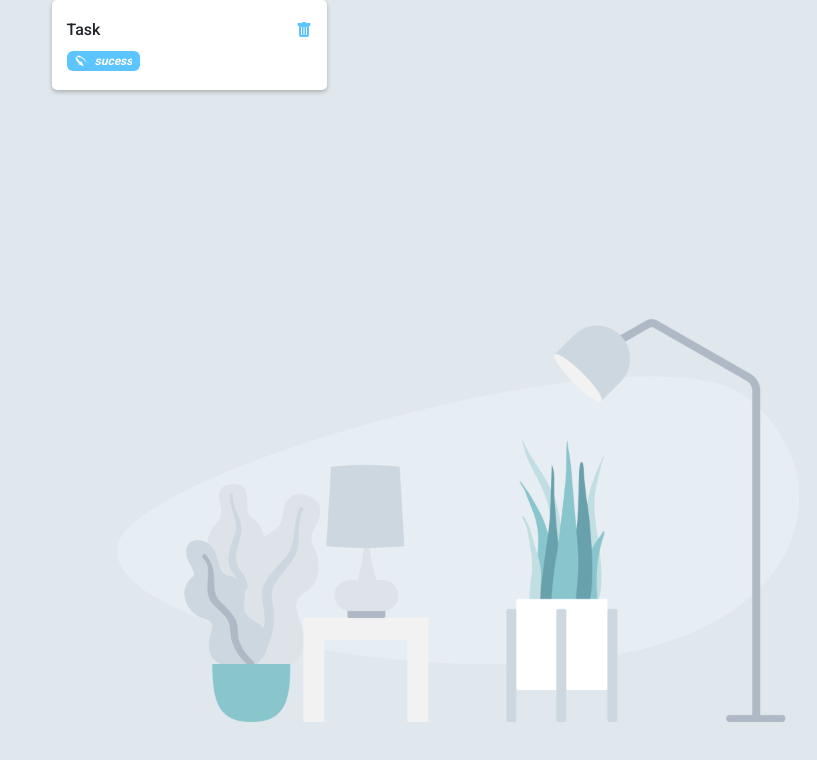
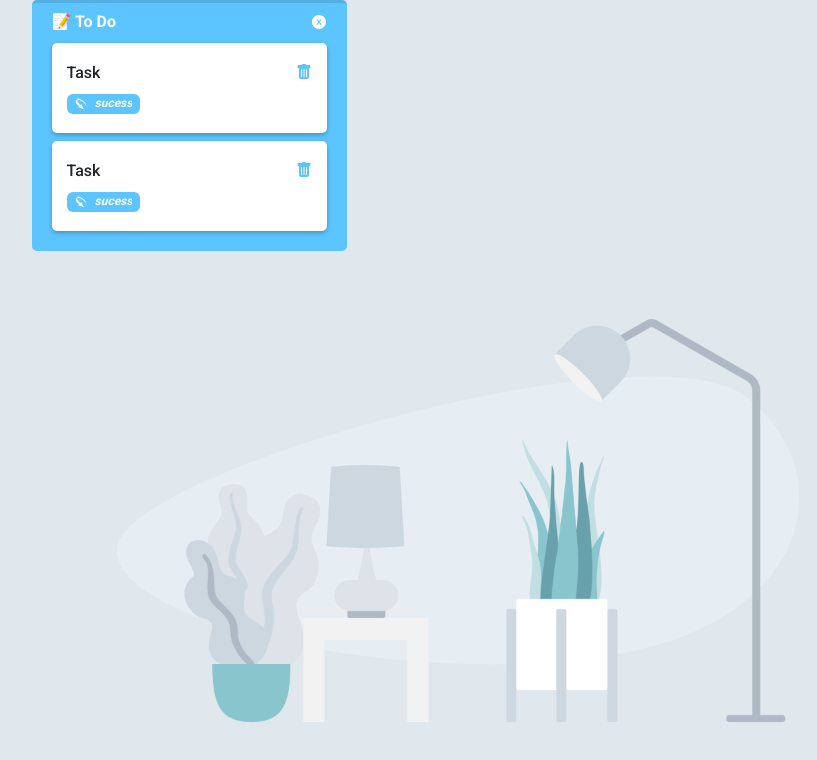
Before and after one commit to tpaphysics/tdd-kanban, a React (Vite) app: page / in a window 1280 px wide. Shown: the top 760 px of the page, without its empty margins (451-1268 px from the left). Built offline with nearby package versions, Linux system fonts and the light colour scheme.

Commit message:
style: styling KanbanList

```diff
--- a/src/App.tsx
+++ b/src/App.tsx
@@ -1,5 +1,5 @@
 import { Flex } from '@chakra-ui/react';
-import EditableCard from './Components/EditableCard';
+import KanbanList from './Components/KanbanList';
 
 function App() {
   return (
@@ -13,7 +13,7 @@ function App() {
       backgroundPosition='95% 80%'
       alignItems='center'
     >
-      <EditableCard />
+      <KanbanList />
     </Flex>
   );
 }
--- a/src/Components/KanbanList/index.tsx
+++ b/src/Components/KanbanList/index.tsx
@@ -1,9 +1,35 @@
+import { Box, Flex, Icon, Text, VStack } from '@chakra-ui/react';
+import { AiFillCloseCircle } from 'react-icons/ai';
 import React from 'react';
-
-import { Box } from '@chakra-ui/react';
+import EditableCard from '../EditableCard';
 
 function KanbanList() {
-  return <Box>KanbanList</Box>;
+  const list = { id: '11', title: '📝  To Do', bgList: 'BLUE', tag: 'top', cards: [] };
+  return (
+    <Box
+      as={Flex}
+      w='315px'
+      bg={list.bgList}
+      alignItems='center'
+      p='7px 20px 20px 20px'
+      borderRadius='5px'
+      flexDir='column'
+      borderTop='3px solid'
+      borderTopColor='RGBA2'
+    >
+      <Flex alignItems='center' justifyContent='space-between' w='100%'>
+        <Text fontSize='16px' fontWeight='700' lineHeight='24.59px' color='WHITE'>
+          {list.title}
+        </Text>
+
+        <Icon as={AiFillCloseCircle} color='WHITE' cursor='pointer' />
+      </Flex>
+      <VStack mt='8px'>
+        <EditableCard />
+        <EditableCard />
+      </VStack>
+    </Box>
+  );
 }
 
 export default KanbanList;
```
